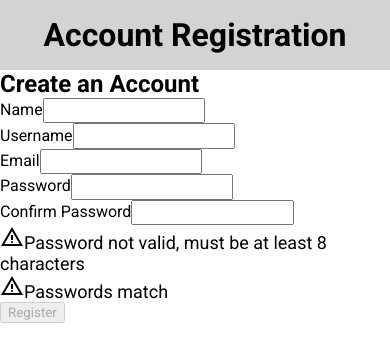
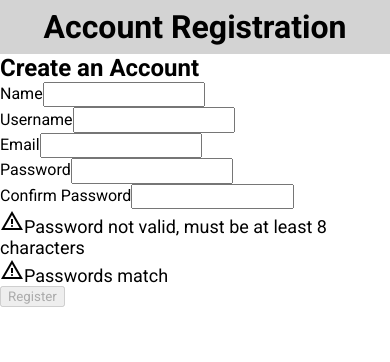
Before and after one commit to Bosseyang/Task4-react-account-registration, a React (Vite) app: page / in a window 390 px wide. Shown: the top 362 px of the page. Built offline with nearby package versions, Linux system fonts and the light colour scheme.

Commit message:
Update Header.css

```diff
--- a/src/css/Header.css
+++ b/src/css/Header.css
@@ -5,3 +5,12 @@
 
   background-color: lightgray;
 }
+
+@media screen and (max-width: 600px) {
+  h1.header {
+    font-size: 16px;
+  }
+  .header {
+    padding: 0.5rem;
+  }
+}
```
